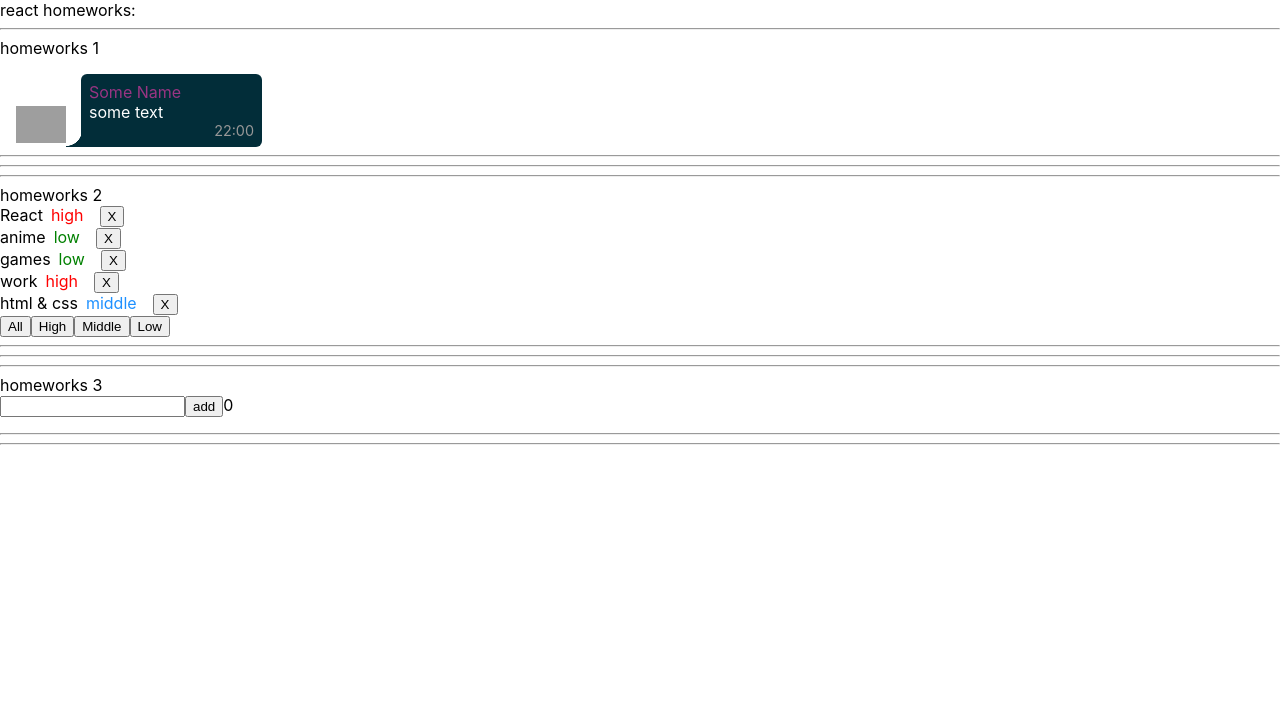
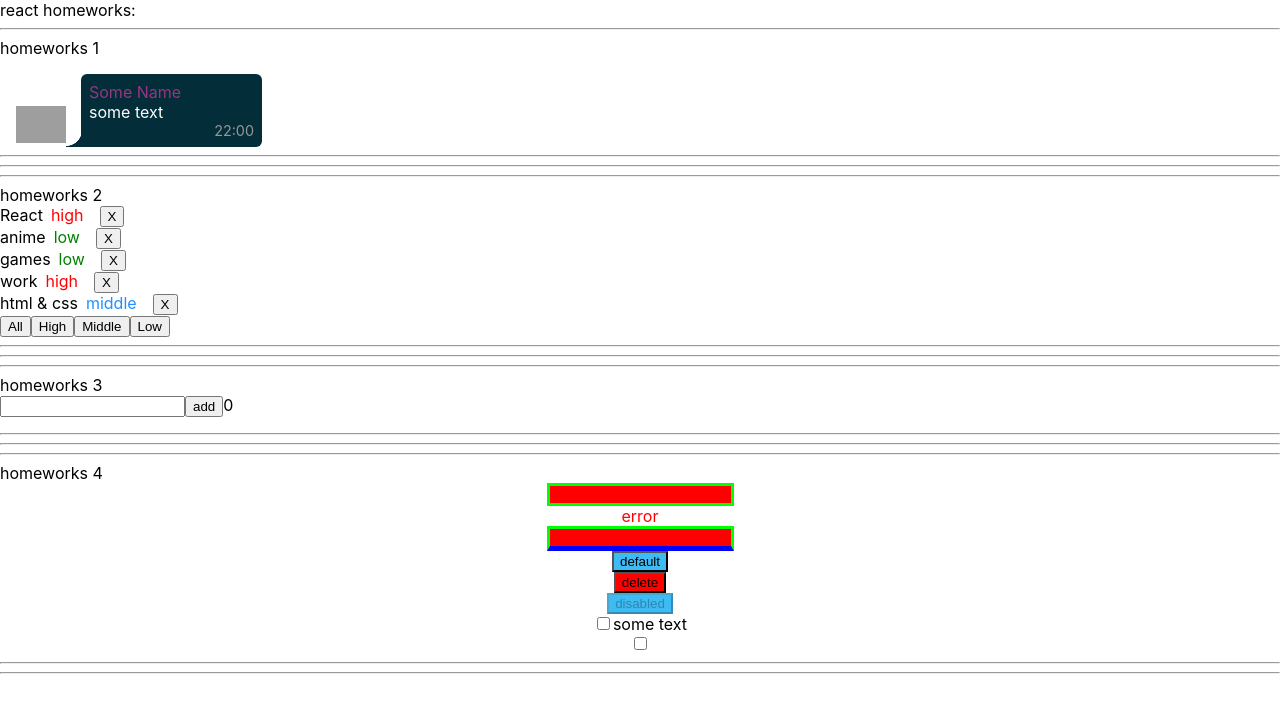
Before and after one commit to 3admitry/homeworks, a React (Create React App) app: page / in a window 1280 px wide. Shown: the top 712 px of the page. Built offline with nearby package versions, Linux system fonts and the light colour scheme; grey boxes are pictures that could not be loaded.

Commit message:
super-input -button - checkbox

```diff
--- a/src/p1-main/m1-ui/u1-app/App.tsx
+++ b/src/p1-main/m1-ui/u1-app/App.tsx
@@ -3,6 +3,7 @@ import s from './App.module.css'
 import HW1 from '../../../p2-homeworks/h1/HW1'
 import HW2 from '../../../p2-homeworks/h2/HW2'
 import HW3 from '../../../p2-homeworks/h3/HW3'
+import HW4 from '../../../p2-homeworks/h4/HW4'
 
 function App() {
     return (
@@ -11,7 +12,7 @@ function App() {
             <HW1/>
             <HW2/>
             <HW3/>
-            {/*<HW4/>*/}
+            <HW4/>
             {/*<HW5/>*/}
 
         </div>
--- a/src/p2-homeworks/h4/HW4.tsx
+++ b/src/p2-homeworks/h4/HW4.tsx
@@ -63,6 +63,8 @@ function HW4() {
                     some text {/*// этот текст попадёт в children*/}
                 </SuperCheckbox>
 
+
+
                 {/*// onChange тоже должен работать*/}
                 <SuperCheckbox checked={checked} onChange={testOnChange}/>
             </div>
--- a/src/p2-homeworks/h4/common/c1-SuperInputText/SuperInputText.module.css
+++ b/src/p2-homeworks/h4/common/c1-SuperInputText/SuperInputText.module.css
@@ -1,5 +1,6 @@
 .superInput {
-
+    border: 3px solid #d000ff;
+    background: #bdffbb;
 }
 
 .errorInput {
--- a/src/p2-homeworks/h4/common/c1-SuperInputText/SuperInputText.tsx
+++ b/src/p2-homeworks/h4/common/c1-SuperInputText/SuperInputText.tsx
@@ -39,7 +39,7 @@ const SuperInputText: React.FC<SuperInputTextPropsType> = (
     }
 
     const finalSpanClassName = `${s.error} ${spanClassName ? spanClassName : ''}`
-    const finalInputClassName = `${s.errorInput} ${className}` // need to fix with (?:) and s.superInput
+    const finalInputClassName = `${s.errorInput} ${className ? className + ' ' + s.superInput : ''}`
 
     return (
         <>
--- a/src/p2-homeworks/h4/common/c2-SuperButton/SuperButton.module.css
+++ b/src/p2-homeworks/h4/common/c2-SuperButton/SuperButton.module.css
@@ -1,5 +1,5 @@
 .default {
-
+    background: #3dbbf3;
 }
 
 .red {
--- a/src/p2-homeworks/h4/common/c3-SuperCheckbox/SuperCheckbox.tsx
+++ b/src/p2-homeworks/h4/common/c3-SuperCheckbox/SuperCheckbox.tsx
@@ -20,7 +20,8 @@ const SuperCheckbox: React.FC<SuperCheckboxPropsType> = (
     }
 ) => {
     const onChangeCallback = (e: ChangeEvent<HTMLInputElement>) => {
-        // сделайте так чтоб работал onChange и onChangeChecked
+        onChange && onChange(e)
+        onChangeChecked && onChangeChecked(e.currentTarget.checked)
     }
 
     const finalInputClassName = `${s.checkbox} ${className ? className : ''}`
```
